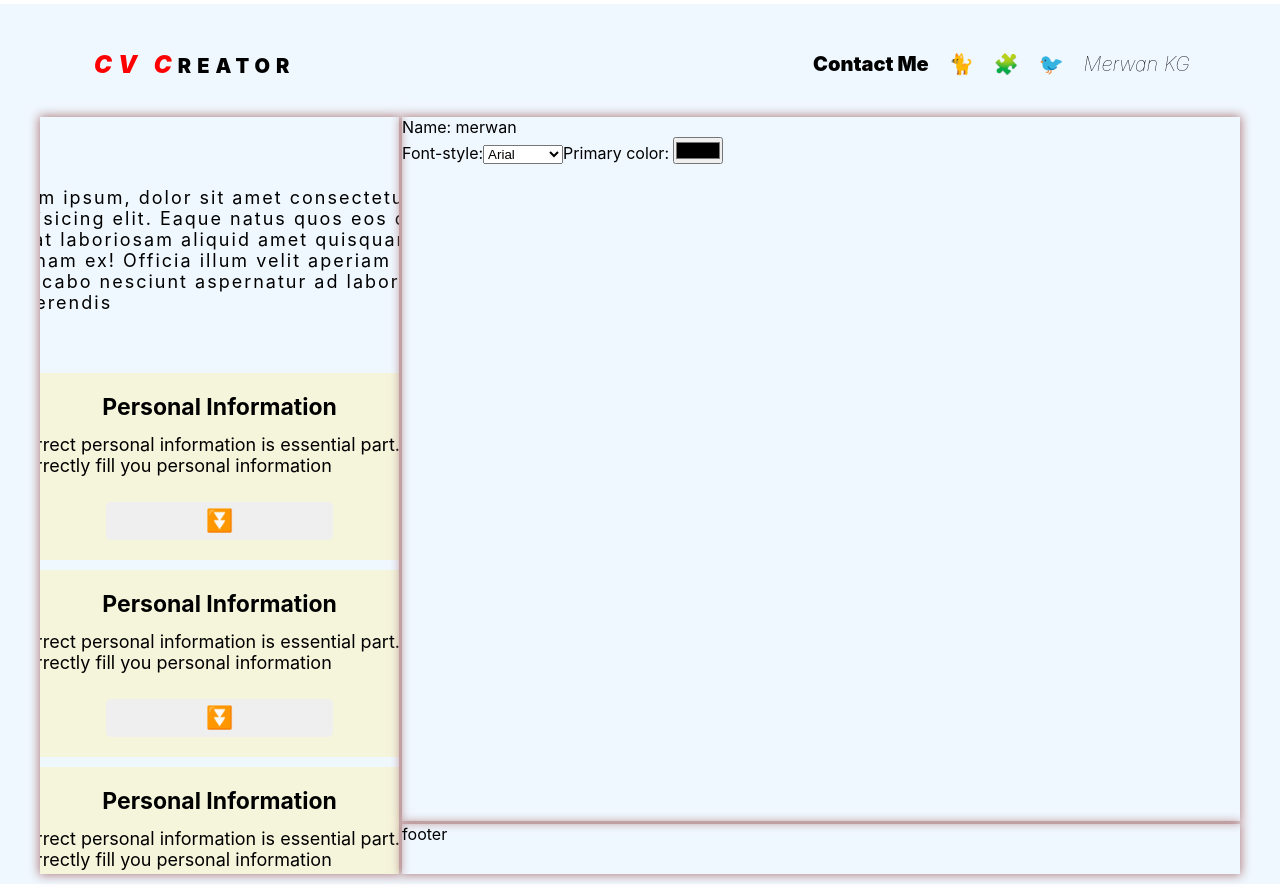
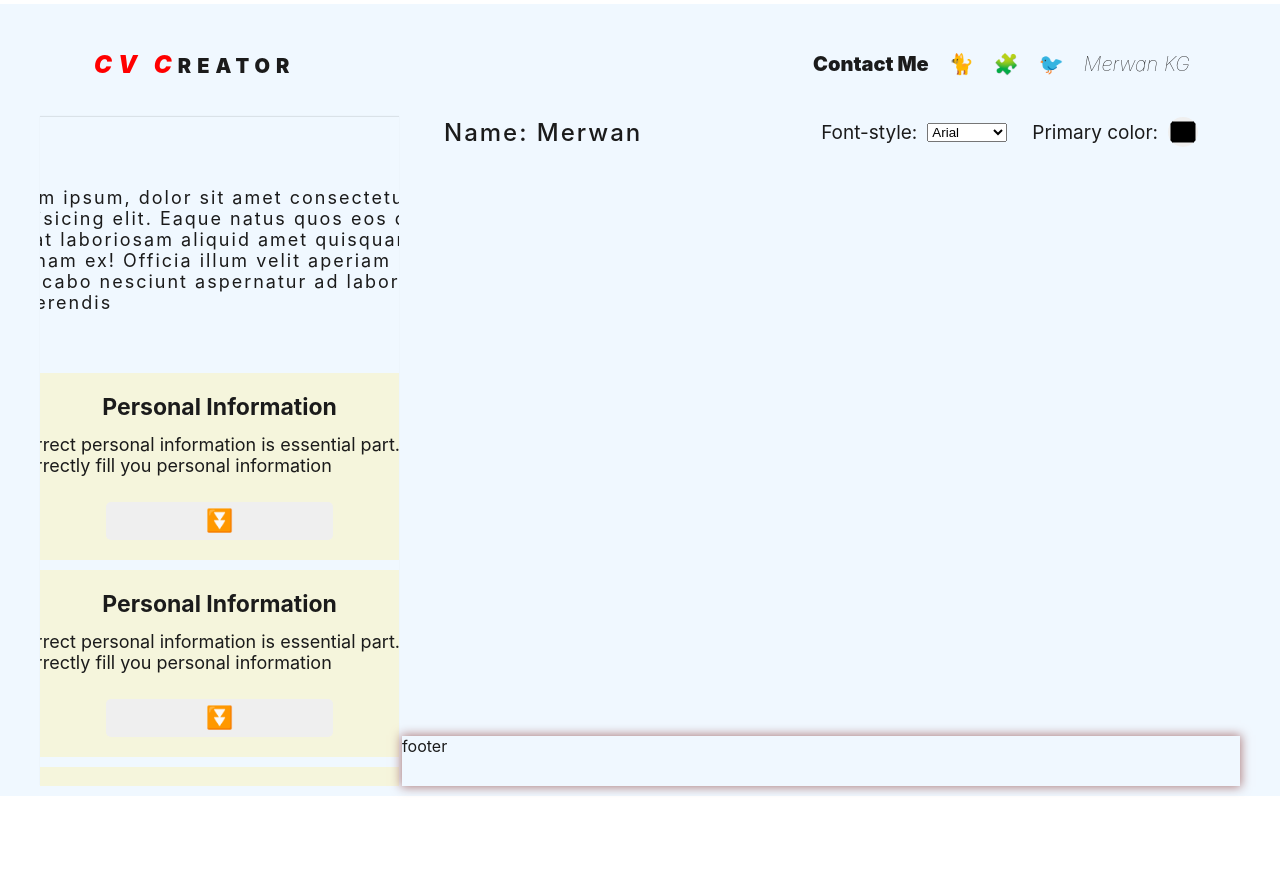
Before and after one commit to marwanGA09/Cv-project, a React (Vite) app: page / in a window 1280 px wide. After the commit the page ends 800 px from the top, so only its background shows below. Built offline with nearby package versions, Linux system fonts and the light colour scheme.

Commit message:
style cv-container and top-cv-container

```diff
--- a/src/index.scss
+++ b/src/index.scss
@@ -1,6 +1,6 @@
 @mixin handleScroll {
   overflow-x: hidden;
-  overflow-y: scroll;
+  overflow-y: auto;
 }
 
 @mixin flex {
@@ -25,6 +25,7 @@
 body {
   font-family: Inter, system-ui, Avenir, Helvetica, Arial, sans-serif;
   font-size: 1.6rem;
+  color: rgb(27, 27, 27);
 }
 
 .App {
@@ -32,14 +33,11 @@ body {
   padding: 1rem 4rem;
   background-color: #f0f8ff;
   max-width: 190rem;
-  // check for over flow ...
-  height: 110vh;
+  height: 99vh;
   display: grid;
   grid-template-columns: 3fr 7fr;
   grid-template-rows: 10rem 1fr 5rem;
   gap: 0.3rem;
-  .side-bar,
-  .cv-container,
   .footer {
     box-shadow: 0 0 1rem 0.1rem rgb(173, 125, 125);
   }
@@ -111,6 +109,7 @@ body {
 .side-bar {
   grid-row: span 2;
   padding: 4rem 2rem;
+  box-shadow: 0 -1px 1px 0 rgba(0, 0, 0, 0.09);
 
   @include flex();
   flex-direction: column;
@@ -177,6 +176,48 @@ body {
 }
 
 .cv-container {
+  @include flex();
+  flex-direction: column;
+  justify-content: start;
+  gap: 3rem;
+
+  .top {
+    width: 90%;
+    @include flex();
+    justify-content: space-between;
+
+    p {
+      font-size: 2.4rem;
+      font-weight: 500;
+      letter-spacing: 0.2rem;
+      text-transform: capitalize;
+    }
+
+    div {
+      font-size: 1.9rem;
+
+      @include flex();
+      gap: 2.5rem;
+
+      select,
+      input {
+        margin-left: 1rem;
+      }
+
+      label {
+        @include flex();
+      }
+
+      input {
+        width: 3rem;
+        height: 3rem;
+        border: 0;
+        border-radius: 50%;
+        position: relative;
+        cursor: pointer;
+      }
+    }
+  }
 }
 .footer {
 }
```
